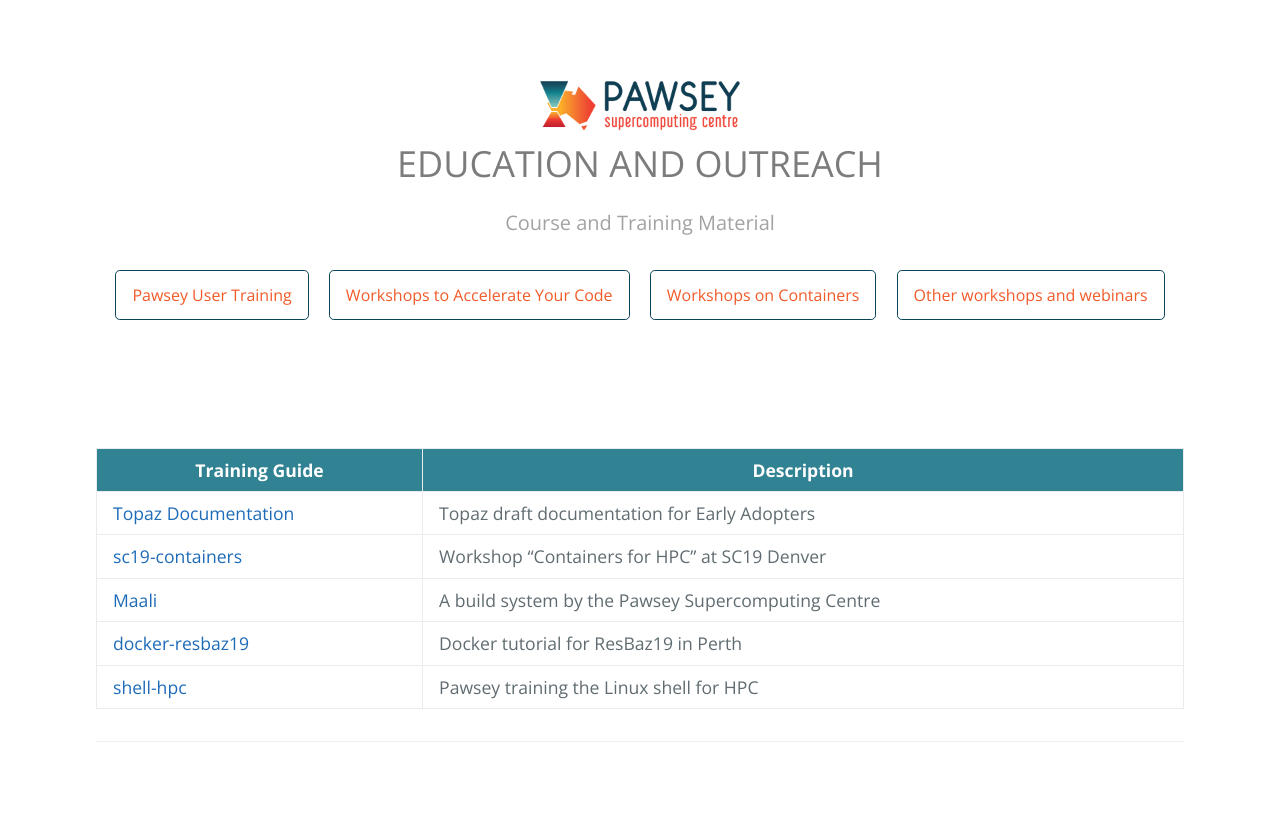
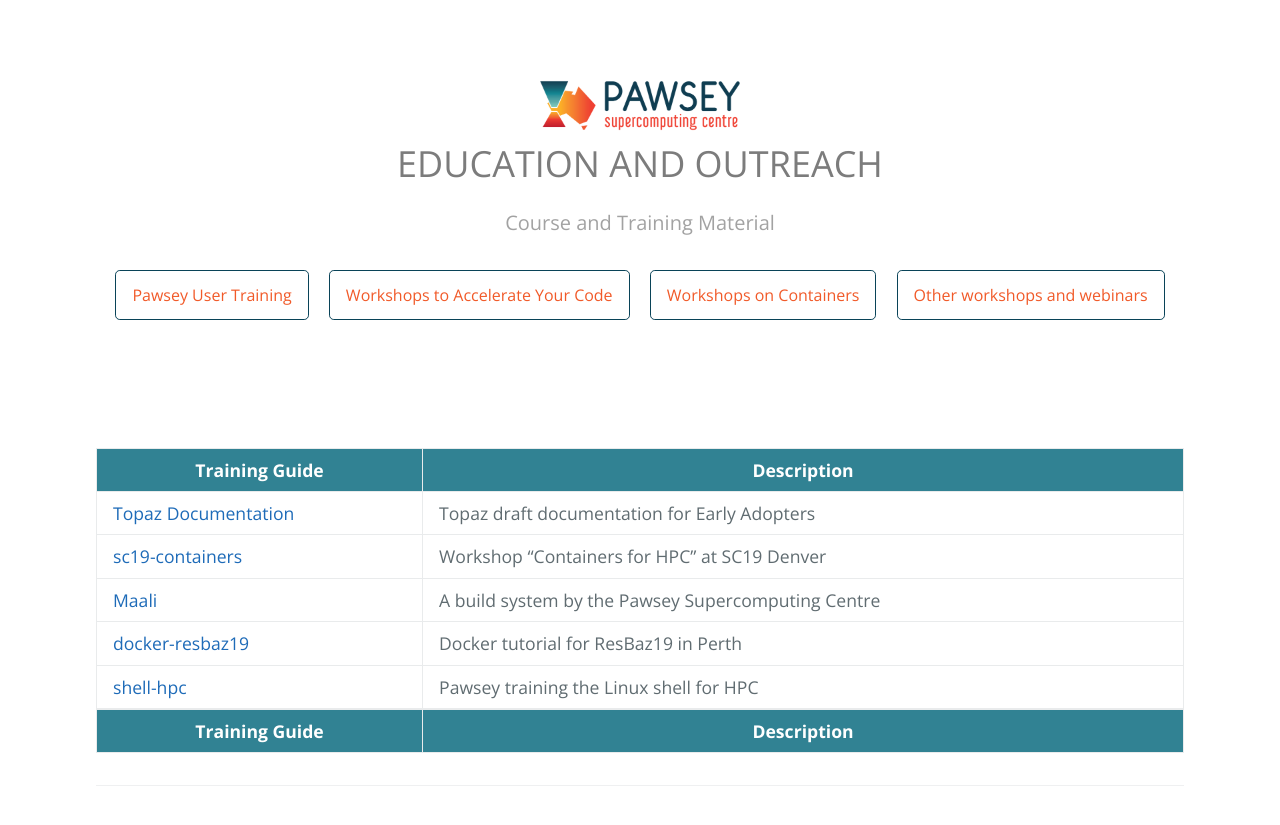
Before and after one commit to ratkinson0405/ratkinson0405.github.io, a Jekyll site: the page built from index.md, in a window 1280 px wide. Shown: the top 825 px of the page. Built offline with Jekyll 4.4.1, drawn with Linux system fonts in a browser that asks for light colours; our own code applies the rules of GitHub Pages for plain Markdown files; the repository's description, which GitHub fills in, is left out.

Commit message:
Update default.html

```diff
--- a/_layouts/default.html
+++ b/_layouts/default.html
@@ -27,6 +27,31 @@
 
       {{ content }}
 
+      <div>
+        <table>
+          <colgroup>
+            <col width="30%" />
+            <col width="70%" />
+          </colgroup>
+          <thead>
+          <tr class="header">
+            <th>Training Guide</th>
+            <th>Description</th>
+          </tr>
+          </thead>
+          <tbody>
+            {% for item in site.data.links.links %}
+            {% if page.name == item.pageid %}
+            <tr>
+              <td markdown="span"><a href="{{ item.url }}">{{ item.title }}</a></td>
+              <td markdown="span">{{ item.description }}</td>
+            </tr>
+            {% endif %}
+            {% endfor %}
+          </tbody>
+        </table>
+      </div>
+
       <footer class="site-footer">
         <span class="site-footer-credits"></span><br/>
       </footer>
```
